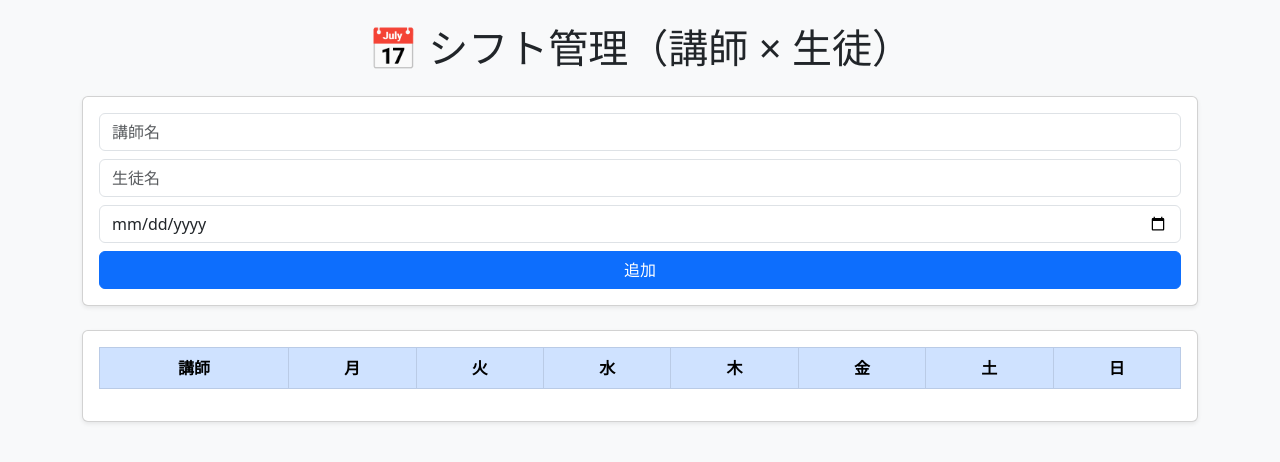
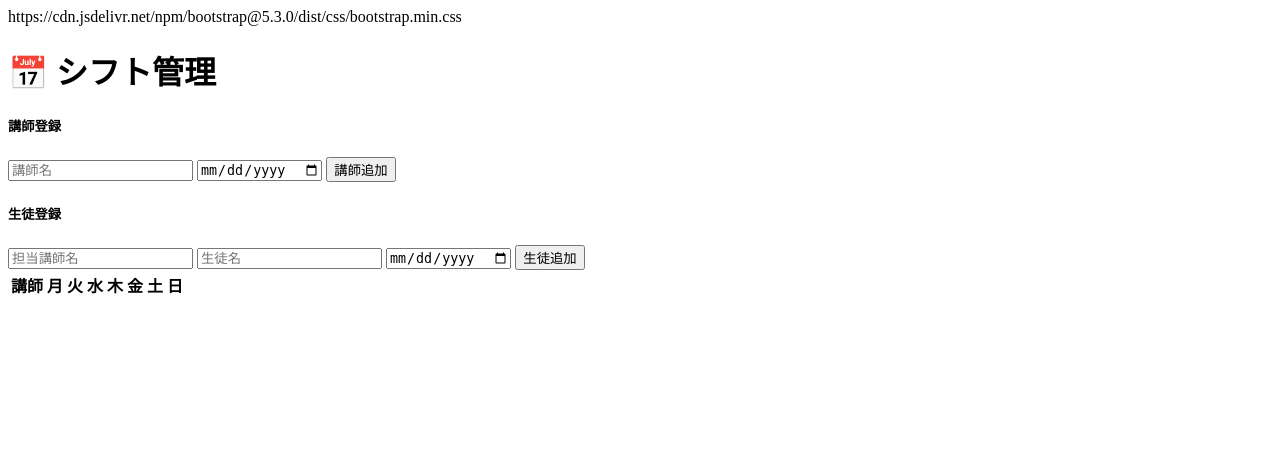
Before and after one commit to HEMLOKapx/shiftapp, a Flask app: page / in a window 1280 px wide. Shown: the top 462 px of the page. Run offline with Flask 3, Linux system fonts and the light colour scheme; lists and menus that the app fills with data are empty.

Commit message:
Update index.html

```diff
--- a/templates/index.html
+++ b/templates/index.html
@@ -5,31 +5,46 @@
     <title>シフト管理</title>
     <meta name="viewport" content="width=device-width, initial-scale=1">
 
-    <!-- ✅ Bootstrap -->
-    <link href="https://cdn.jsdelivr.net/npm/bootstrap@5.3.0/dist/css/bootstrap.min.css" rel="stylesheet">
+    <!-- Bootstrap -->
+    https://cdn.jsdelivr.net/npm/bootstrap@5.3.0/dist/css/bootstrap.min.css
 </head>
 
 <body class="bg-light">
 
 <div class="container py-4">
 
-    <h1 class="text-center mb-4">📅 シフト管理（講師 × 生徒）</h1>
+    <h1 class="text-center mb-4">📅 シフト管理</h1>
 
-    <!-- 入力 -->
+    <!-- ✅ 講師入力 -->
+    <div class="card p-3 mb-3 shadow-sm">
+        <h5>講師登録</h5>
+        <form method="POST">
+            <input type="hidden" name="type" value="teacher">
+
+            <input name="teacher" class="form-control mb-2" placeholder="講師名" required>
+            <input type="date" name="date" class="form-control mb-2" required>
+
+            <button class="btn btn-primary w-100">講師追加</button>
+        </form>
+    </div>
+
+    <!-- ✅ 生徒入力 -->
     <div class="card p-3 mb-4 shadow-sm">
+        <h5>生徒登録</h5>
         <form method="POST">
-            <input name="teacher" class="form-control mb-2" placeholder="講師名" required>
+            <input type="hidden" name="type" value="student">
+
+            <input name="teacher" class="form-control mb-2" placeholder="担当講師名" required>
             <input name="student" class="form-control mb-2" placeholder="生徒名" required>
             <input type="date" name="date" class="form-control mb-2" required>
 
-            <button type="submit" class="btn btn-primary w-100">追加</button>
+            <button class="btn btn-success w-100">生徒追加</button>
         </form>
     </div>
 
-    <!-- 表 -->
+    <!-- ✅ 表（そのまま使える） -->
     <div class="card p-3 shadow-sm">
-        <table class="table table-bordered text-center align-middle">
-
+        <table class="table table-bordered text-center>
             <thead class="table-primary">
                 <tr>
                     <th>講師</th>
@@ -46,36 +61,19 @@
             <tbody>
                 {% for teacher, row in table.items() %}
                 <tr>
-
-                    <td class="fw-bold text-primary">{{ teacher }}</td>
+                    <td class="fw-bold">{{ teacher }}</td>
 
                     {% for day in ["月","火","水","木","金","土","日"] %}
                     <td>
-
                         {% for s in row[day] %}
-                        <div class="d-flex justify-content-between align-items-center mb-1">
-
-                            <span>{{ s }}</span>
-
-                            <!-- ✅ 削除 -->
-                            <form action="/delete" method="POST" style="margin:0;">
-                                <input type="hidden" name="teacher" value="{{ teacher }}">
-                                <input type="hidden" name="student" value="{{ s }}">
-                                <input type="hidden" name="date" value="{{ date_map[teacher][day] }}">
-
-                                <button type="submit" class="btn btn-sm btn-danger">×</button>
-                            </form>
-
-                        </div>
+                            <div>{{ s }}</div>
                         {% endfor %}
-
                     </td>
                     {% endfor %}
 
                 </tr>
                 {% endfor %}
             </tbody>
-
         </table>
     </div>
 
```
